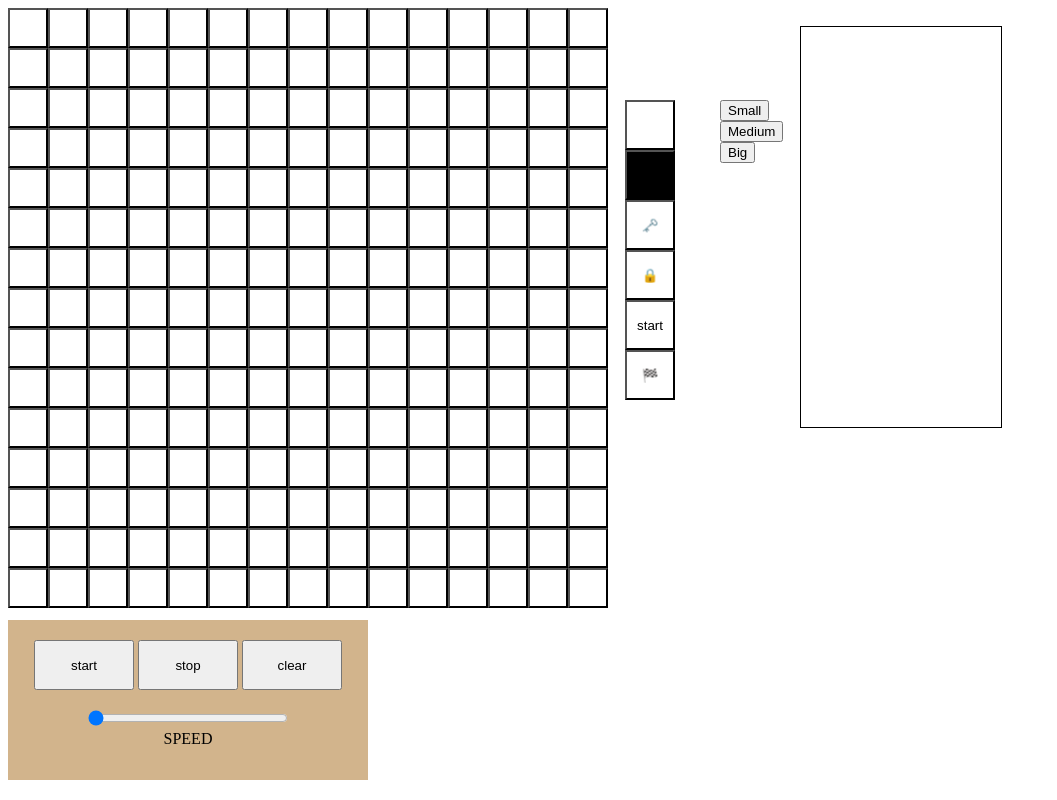
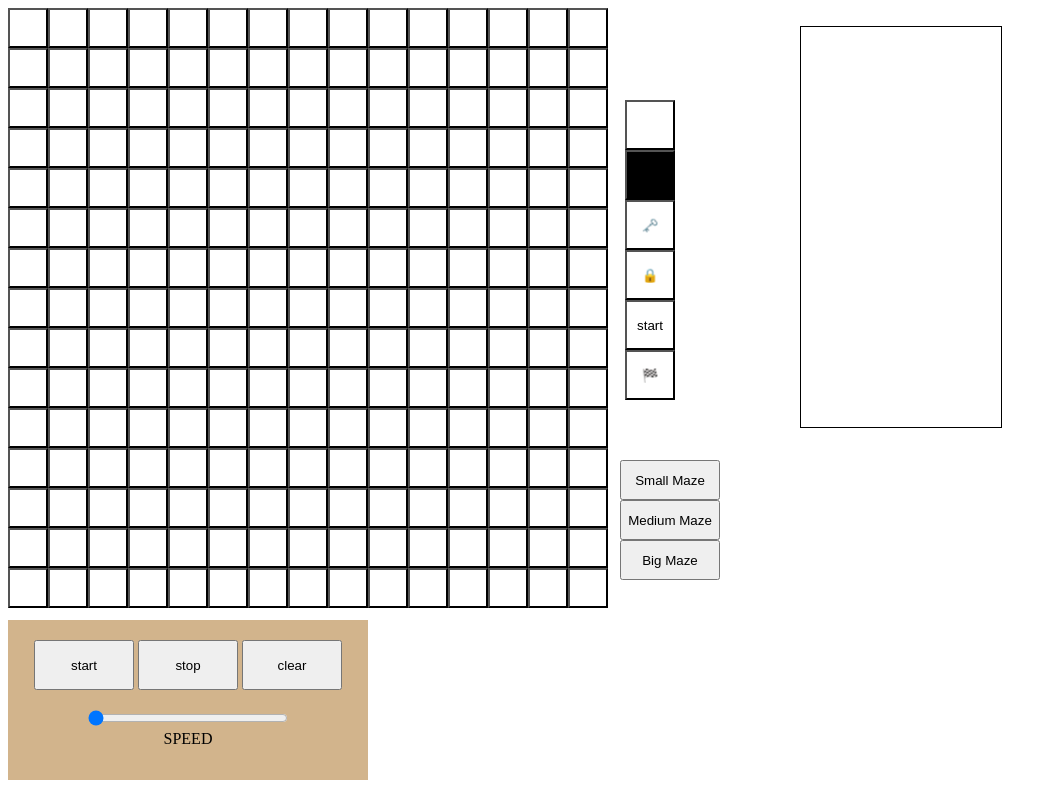
Before and after one commit to bigjmn/q-maze-bot, a website: page index.html in a window 1280 px wide. Shown: the whole page, without its empty margins (0-1057 px from the left). Drawn offline with nearby package versions, Linux system fonts and the light colour scheme.

Commit message:
value by best neighbor

```diff
--- a/index.html
+++ b/index.html
@@ -35,11 +35,11 @@
 
     </div>
     <div id="sizepanel">
-      <button type="button" class='sizeboy' id="smallboy" value="10">Small</button>
+      <button type="button" class='sizeboy' id="smallboy" value="10">Small Maze</button>
 
-      <button type="button" class='sizeboy' id="mediumboy" value="15">Medium</button>
+      <button type="button" class='sizeboy' id="mediumboy" value="15">Medium Maze</button>
 
-      <button type="button" class='sizeboy' id="bigboy" value="20">Big</button>
+      <button type="button" class='sizeboy' id="bigboy" value="20">Big Maze</button>
 
     </div>
     <div id="progresstracker">
--- a/mazerobot.js
+++ b/mazerobot.js
@@ -217,10 +217,11 @@ function square(coord){
   //update the value of the square the bot is leaving by
   //averaging it with it's neighbors.
 
+  //NOT CURRENTLY BEING USED but may use for more complicated mazes
+  //especially if they have 'uncertain' moves (portals that take you
+  //to square A half the time, square B half the time, etc)
 
 
-  //trying to get values to reflect 'expected number of
-  //steps until finish'
   this.updateval = function(keystat){
     var neighborvals = 0
 
@@ -369,8 +370,10 @@ var robot = {
 
 
     }
-    //update valuation of  square
-    this.pos.val[this.haskey] = this.pos.updateval(this.haskey)
+
+    //update valuation of  square to 1 less than best neighbor
+    //(which is it's next square).
+    this.pos.val[this.haskey] = nextsquare.val[this.haskey]-1
     if (this.pos.val[this.haskey] < worstval[this.haskey]){
       worstval[this.haskey] = this.pos.val[this.haskey]
     }
@@ -428,6 +431,7 @@ $('#stopbutton').on('click', function(){
   //clears the values
   makeboard();
   $('#progresstracker').html('')
+  robot.trialnum = 0
   worstval = [0,0]
 
 })
--- a/styles.css
+++ b/styles.css
@@ -41,8 +41,8 @@
 #sizepanel{
   position: absolute;
   width:60px;
-  top:100px;
-  left: 720px;
+  top:460px;
+  left: 620px;
 }
 #progresstracker{
   position: absolute;
@@ -88,3 +88,7 @@
   background: white;
   margin-left: 5px;
 }
+.sizeboy{
+  width: 100px;
+  height: 40px;
+}
```
